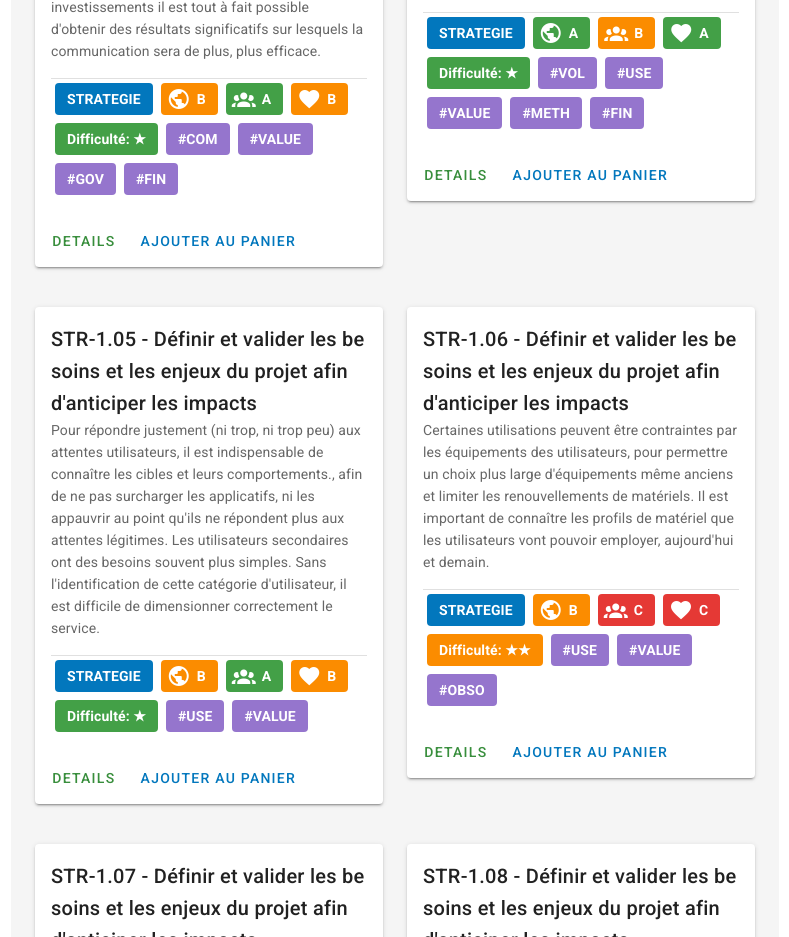
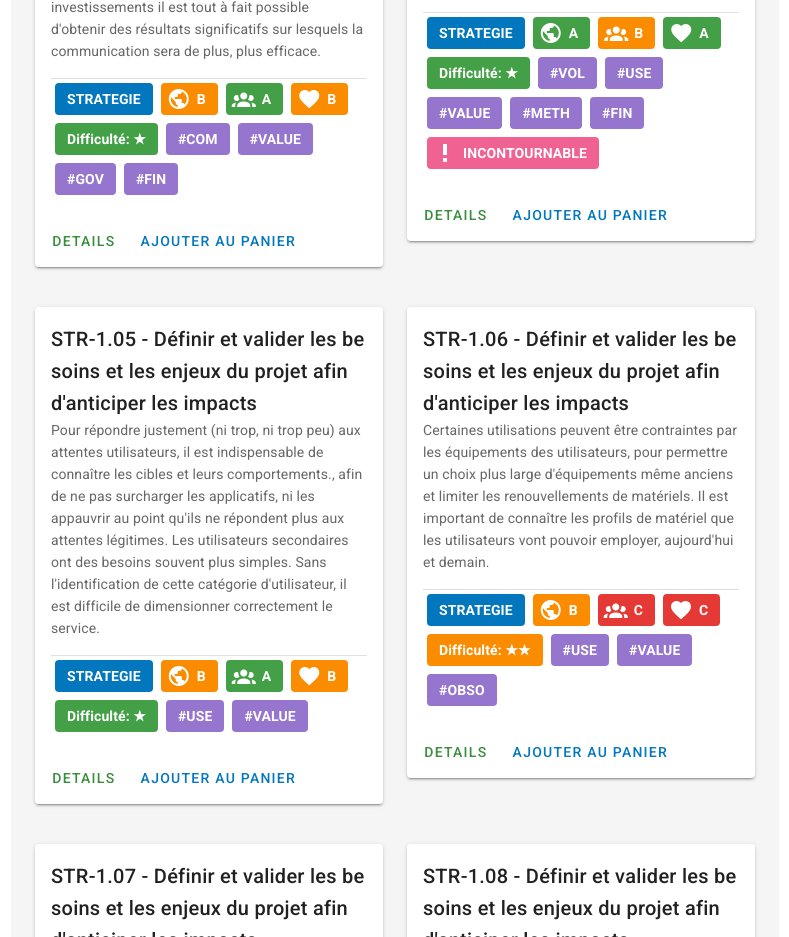
Before and after one commit to ewannpv/DesAnes4Green, a Vue app: page / in a window 1280 px wide. Shown: the part 1260-2197 px from the top of the page, without its empty margins (245-1034 px from the left). Built offline with nearby package versions, Linux system fonts and the light colour scheme.

Commit message:
Adds incontournable tag

```diff
--- a/src/interfaces/item.ts
+++ b/src/interfaces/item.ts
@@ -108,5 +108,12 @@ export const getTags = (item: Item): Tag[] => {
   list.push(getDifficultyTag(item.Difficulte));
   const itemTags = getItemTags(item.Tags);
   if (itemTags.length) list = list.concat(itemTags);
+  if (item.Incontournable) {
+    list.push({
+      name: 'INCONTOURNABLE',
+      icon: 'mdi-exclamation-thick',
+      color: 'pink lighten-2',
+    } as Tag);
+  }
   return list;
 };
```
